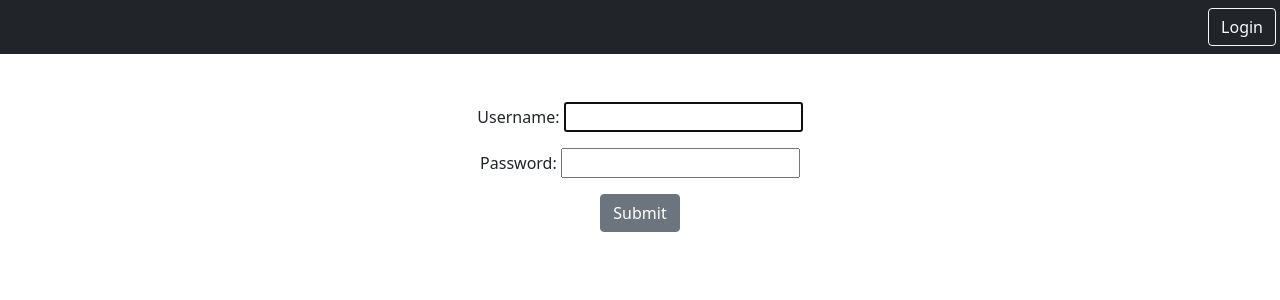
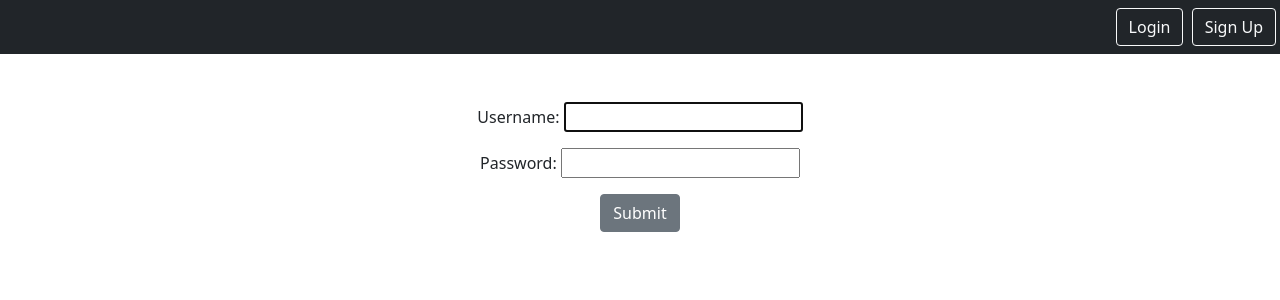
Before and after one commit to DWensel/DJANGO-ESST, a Django app: page /login in a window 1280 px wide. Shown: the top 300 px of the page. Run offline with Django 5.2, Linux system fonts and the light colour scheme.

Commit message:
This is corrected for current verison of Django and is a working project

```diff
--- a/home/templates/home/register.html
+++ b/home/templates/home/register.html
@@ -1,8 +1,9 @@
 {% extends "base.html" %}
 {% block content %}
 
-<form action="" method="post">
+<form method='POST' style='text-align: left; margin: 0 auto; width: 600px;'>
     {% csrf_token %}
+    {{ form.as_p }}
     <input class="btn btn-secondary" type="submit" name="Submit" />
 </form>
 
--- a/home/views.py
+++ b/home/views.py
@@ -11,15 +11,16 @@ from django.shortcuts import redirect
 
 
 class SignupView(CreateView):
-    from_class = UserCreationForm
-    template_name = '/home/register.html'
+    model = User
+    form_class = UserCreationForm
+    template_name = 'home/register.html'
     success_url = '/smart/notes'
 
     # Override the get function
     def get(self, request, *args, **kwargs):
-        if self.request.user.is_authenticated:
+        if self.request.user.is_authenticated: # Checks if the user is already logged in
             return redirect('notes.list')
-        return super().get(request, *args, **kwargs)
+        return super().get(request, *args, **kwargs) # This line is what GET already does
 
 
 class LogoutInterfaceView(LogoutView):
--- a/static/templates/base.html
+++ b/static/templates/base.html
@@ -12,9 +12,14 @@
                 {% if user.is_authenticated %}
                 <a href="{% url 'notes.list' %}" class="btn btn-outline-light me-1">Home</a>
                 <a href="{% url 'notes.new' %}" class="btn btn-outline-light me-1">Create</a>
-                <a href="{% url 'logout' %}" class="btn btn-outline-light me-1">Logout</a>
+                <!-- This an anchor tag creates a GET and  doesn't work in Djagno 5.2-->
+                <form method="post" action="{% url 'logout' %}" class="d-inline">
+                    {% csrf_token %}
+                    <button type="submit" class="btn btn-outline-light me-1">Logout</button>
+                </form>
                 {% else %}
-                <a href="{% url 'login' %}" class="btn btn-outline-light me-1">Login</a> <!-- This apparently doesn't work in Djagno 5.2-->
+                <a href="{% url 'login' %}" class="btn btn-outline-light me-1">Login</a>
+                <a href="{% url 'signup' %}" class="btn btn-outline-light me-1">Sign Up</a>
                 {% endif %}
             </div>
         </nav>
```
Also changed, not shown: home/templates/home/logout.html (+0 -7 lines).
